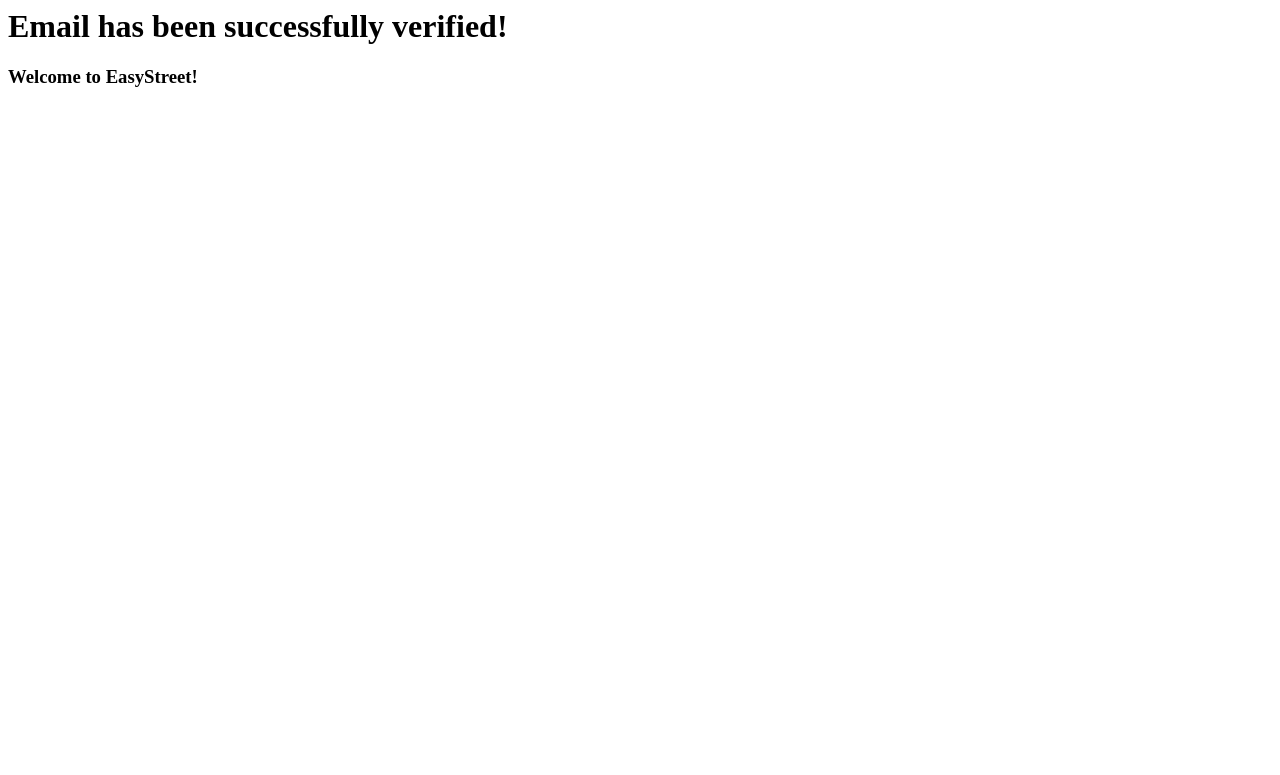
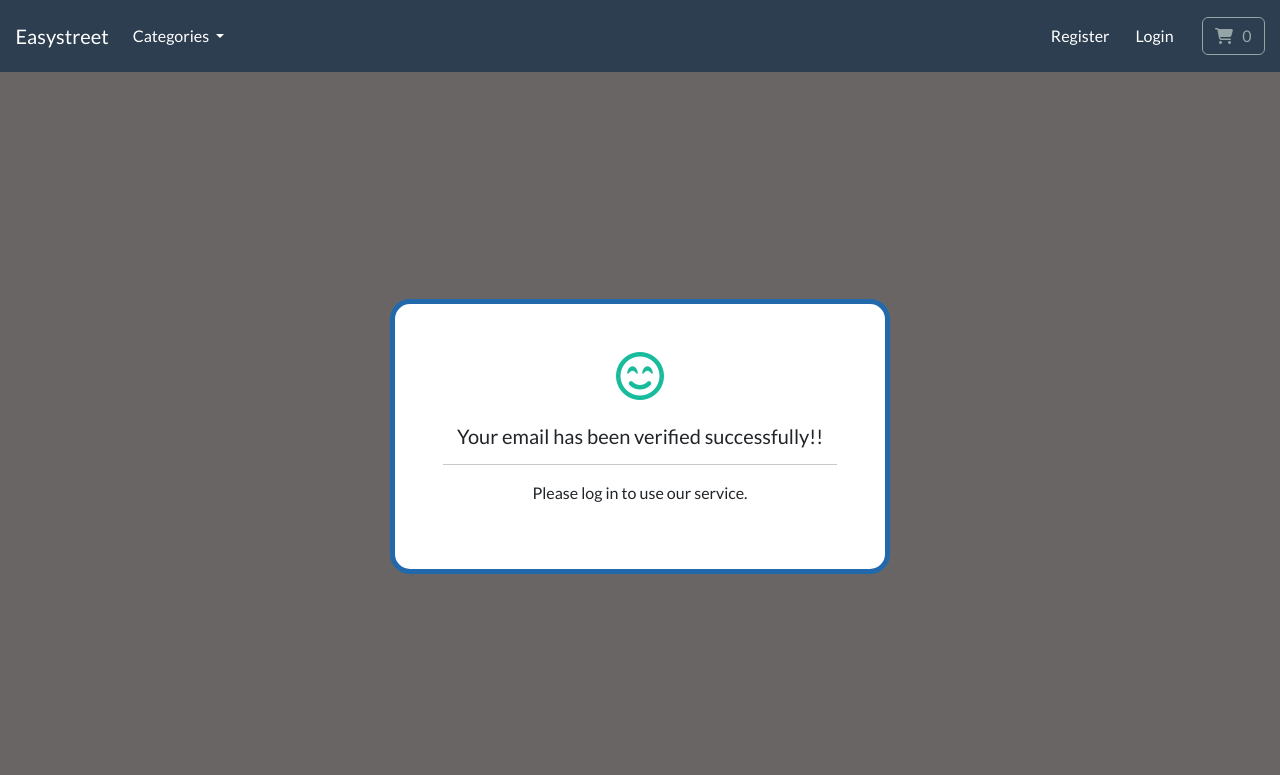
Before and after one commit to AlexanderMarriott/milestone4, a Django app: template milestone4/useraccount/templates/useraccount/registration/email-verification-success.html in a window 1280 px wide. Shown: the top 775 px of the page. Run offline with Django 3.2, Linux system fonts and the light colour scheme; the template is opened without the code that fills it, so the values that code supplies are empty; some libraries are stand-ins or nearby versions.

Commit message:
feat: Revamp email verification success template with enhanced layout and messaging

```diff
--- a/milestone4/useraccount/templates/useraccount/registration/email-verification-success.html
+++ b/milestone4/useraccount/templates/useraccount/registration/email-verification-success.html
@@ -1,3 +1,19 @@
-<h1>Email has been successfully verified!</h1>
+{% include "shop/base.html" %} {% load static %} {% block content %}
 
-<h3>Welcome to EasyStreet!</h3>
+<body id="register-body">
+  <br />
+  <div class="flex-container">
+    <div
+      class="container bg-white shadow-md p-5 center-align verification-layout"
+    >
+      <i class="fa-regular fa-face-smile-beam fa-3x text-success"></i>
+
+      <br><br>
+
+      <h5>Your email has been verified successfully!!</h5>
+      <hr>
+      <p>Please log in to use our service.</p>
+    </div>
+  </div>
+</body>
+{% endblock %}
```
